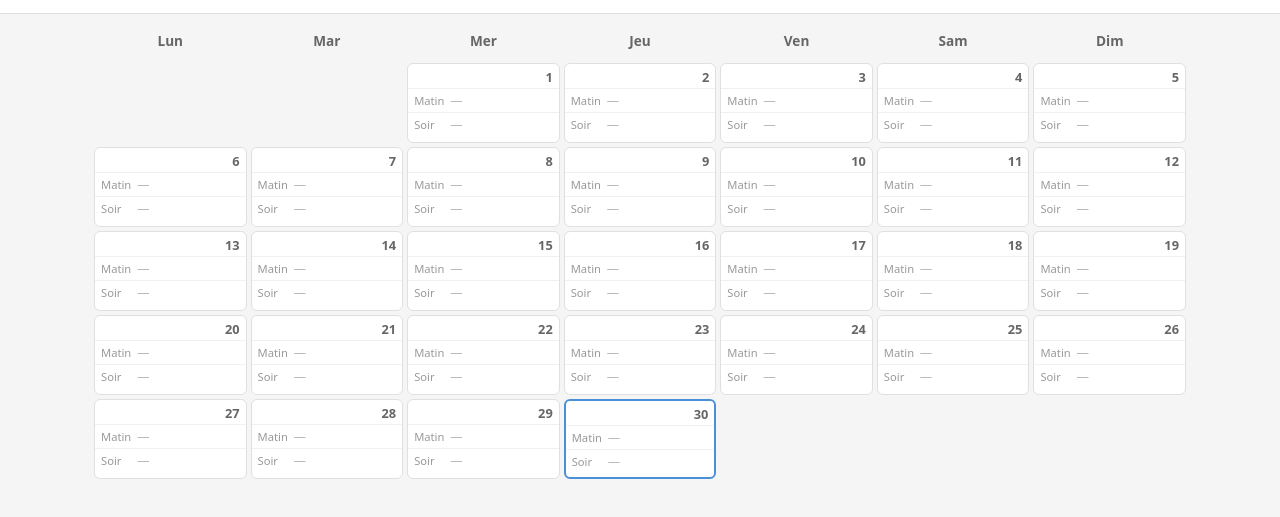
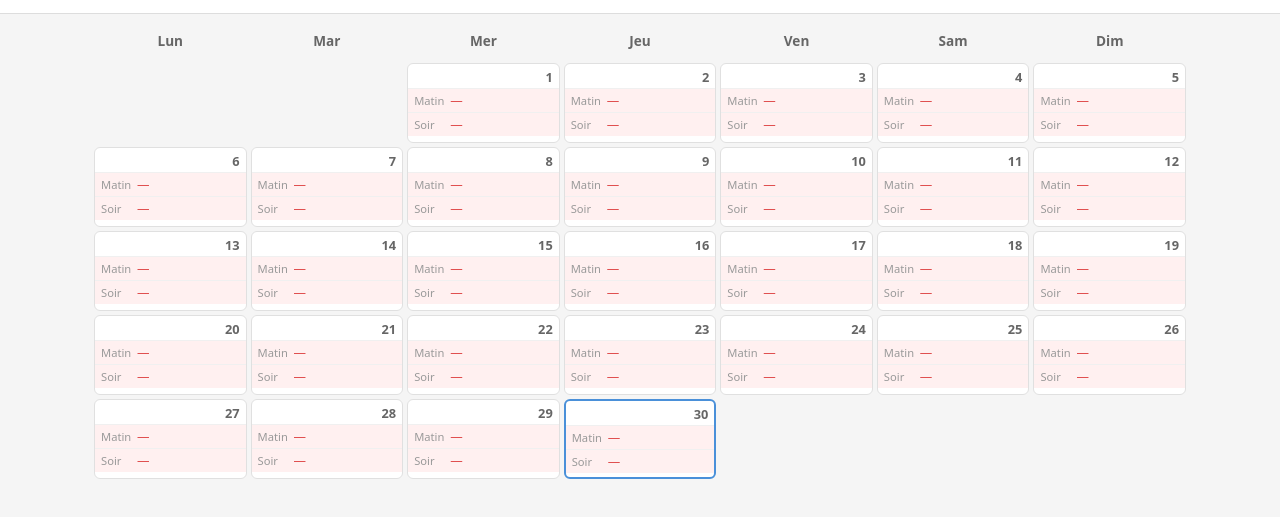
Before and after one commit to sajinsa99/bf_planning, a website: page public/index.html in a window 1280 px wide. Shown: the part 53-570 px from the top of the page. Drawn offline with Linux system fonts and the light colour scheme; no server answers.

Commit message:
Add styling for empty slots in calendar with background and text color changes

```diff
--- a/public/style.css
+++ b/public/style.css
@@ -151,8 +151,12 @@ header.edit-mode {
   color: #c06010;
 }
 
+.slot.empty {
+  background: #fff0f0;
+}
+
 .slot.empty .slot-name {
-  color: #bbb;
+  color: #e05050;
 }
 
 .slot.filtered-out {
```
